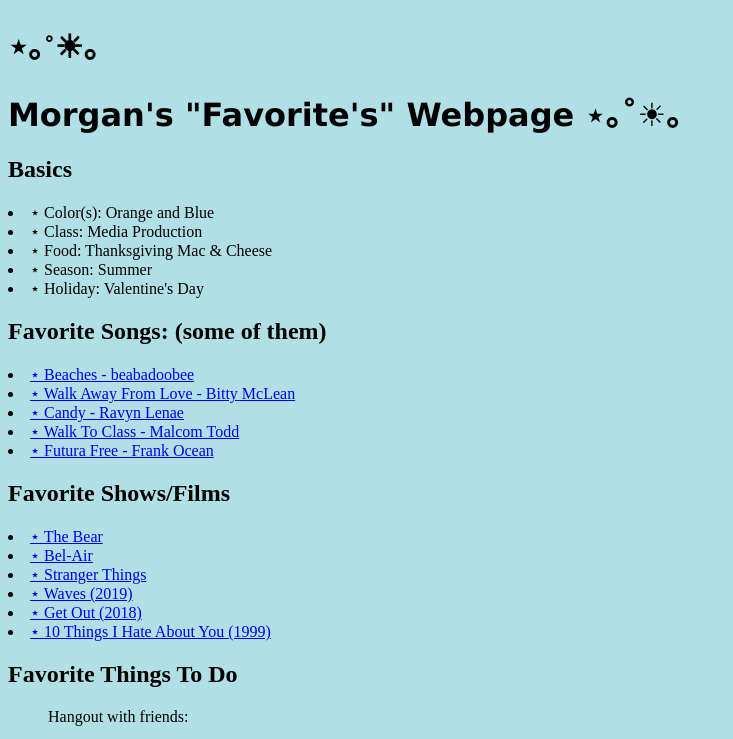
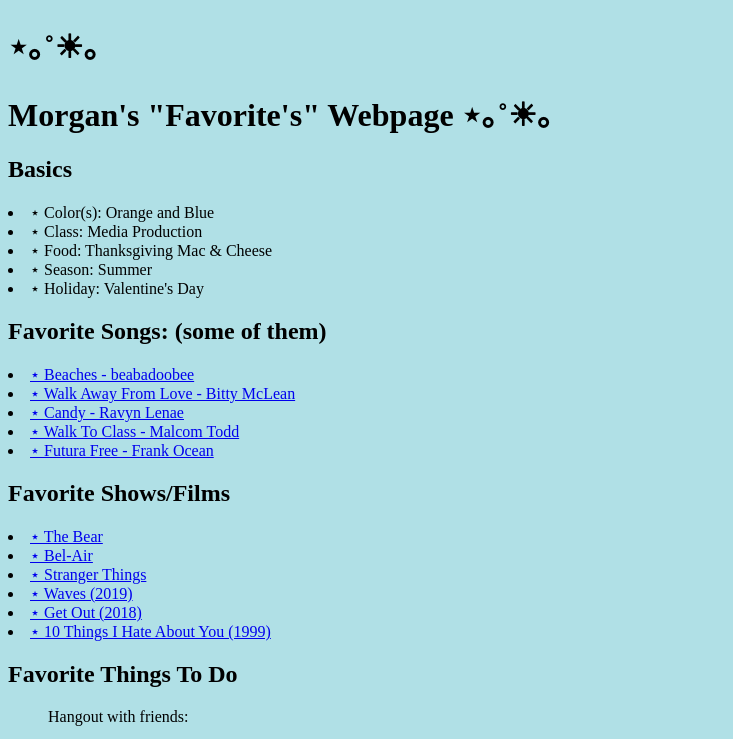
Before and after one commit to mem51-design/my-webpage, a plain HTML site: page index.html in a window 1280 px wide. Shown: the top 739 px of the page, without its empty margins (0-733 px from the left). Drawn offline with Linux system fonts and the light colour scheme.

Commit message:
Update index.html

```diff
--- a/index.html
+++ b/index.html
@@ -8,7 +8,7 @@
 <!DOCTYPE html>
 <html>
 <body style="background-color:powderblue;">
-<h1> ⋆｡˚☀︎｡ <h1 style="font-family:verdana;"> Morgan's "Favorite's" Webpage ⋆｡˚☀︎｡</h1>
+<h1> ⋆｡˚☀︎｡ <h1 style="font-family:helvetica italic;"> Morgan's "Favorite's" Webpage ⋆｡˚☀︎｡</h1>
 </body>
 </html>
 <body>
```
